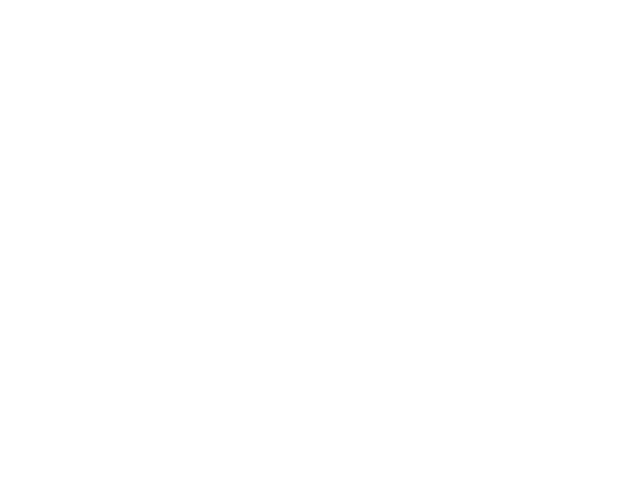
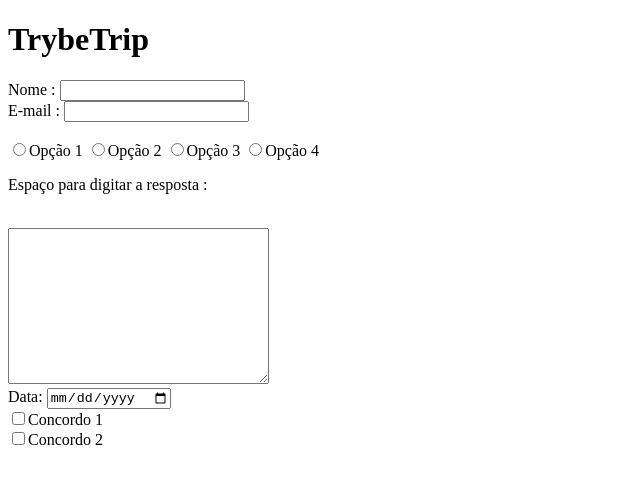
Before and after one commit to trnasci/trybe-exercicios, a plain HTML site: page Fundamentos/bloco-6-html-e-css-forms-flexbox-e-responsivo/dia-1-html-css-forms/form.html in a window 1280 px wide. Shown: the whole page, without its empty margins (0-640 px from the left). Drawn offline with Linux system fonts and the light colour scheme.

Commit message:
Resolução exercicio

```diff
--- a/Fundamentos/bloco-6-html-e-css-forms-flexbox-e-responsivo/dia-1-html-css-forms/form.html
+++ b/Fundamentos/bloco-6-html-e-css-forms-flexbox-e-responsivo/dia-1-html-css-forms/form.html
@@ -6,6 +6,47 @@
     <meta name="viewport" content="width=device-width, initial-scale=1.0">
     <title>Document</title>
 </head>
+<header>
+    <h1>TrybeTrip</h1>
+</header>
+<main>
+    <form action="" method="get" enctype="multipart/form-data">
+        <label for="nome-completo">Nome :
+            <input type="text" name="nome" id="nome-completo" >
+        </label>
+        <br>
+        <label for="email">E-mail :
+            <input type="email" name="email" id="email">
+        </label>
+        <br>
+        <br>
+        <label for="option">
+            <input type="radio" name="option" id="option" value="option-1">Opção 1
+            <input type="radio" name="option" id="option" value="option-1">Opção 2
+            <input type="radio" name="option" id="option" value="option-1">Opção 3
+            <input type="radio" name="option" id="option" value="option-1">Opção 4
+        </label>
+        <br>
+        <p>Espaço para digitar a resposta :</p>
+        <br>
+        <textarea name="resposta" id="area-resposta" cols="30" rows="10"></textarea>
+        <br>
+        <label for="date">Data:
+            <input type="date" name="date" id="date">
+        </label>
+        <br>
+        <label for="conc">
+            <input type="checkbox" name="conc-1" id="conc">Concordo 1
+            <br>
+            <input type="checkbox" name="conc-1" id="conc">Concordo 2
+
+        </label>
+
+
+
+    </form>
+
+</main>
 <body>
 
 </body>
```
